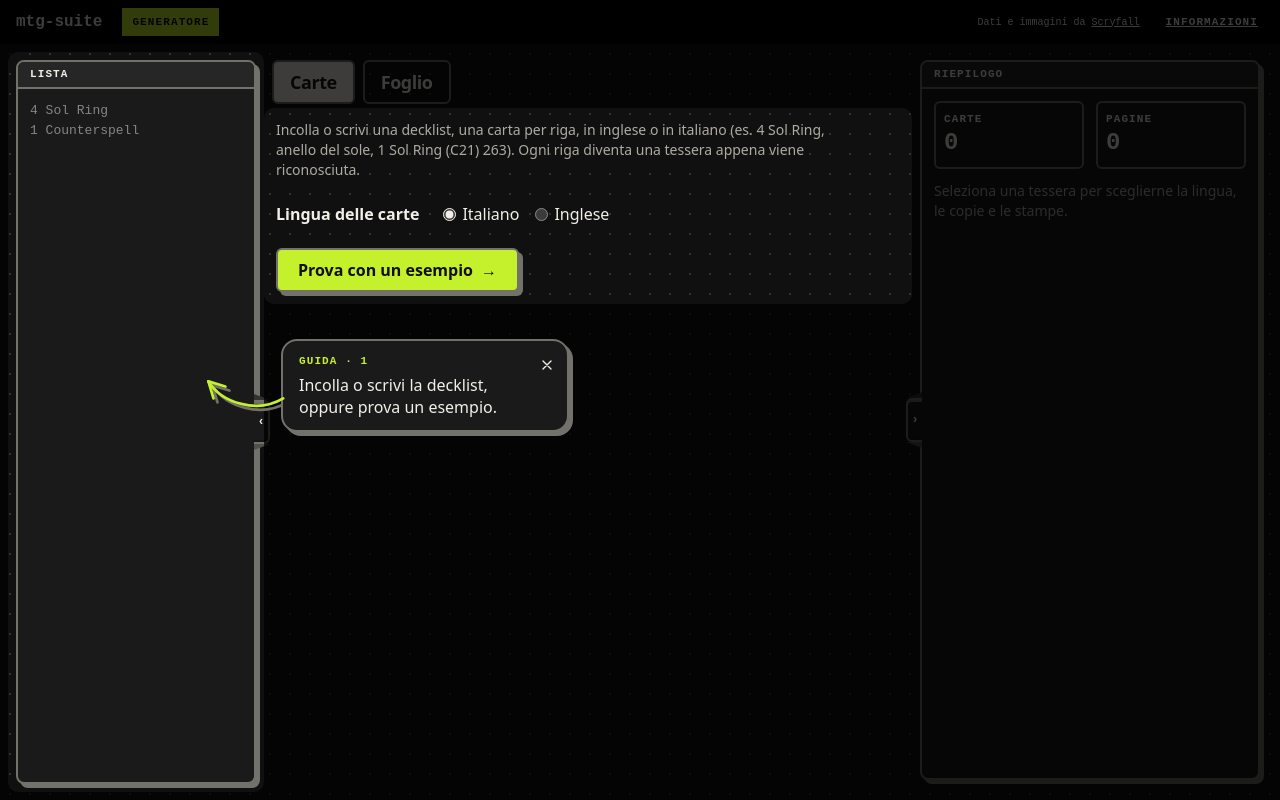
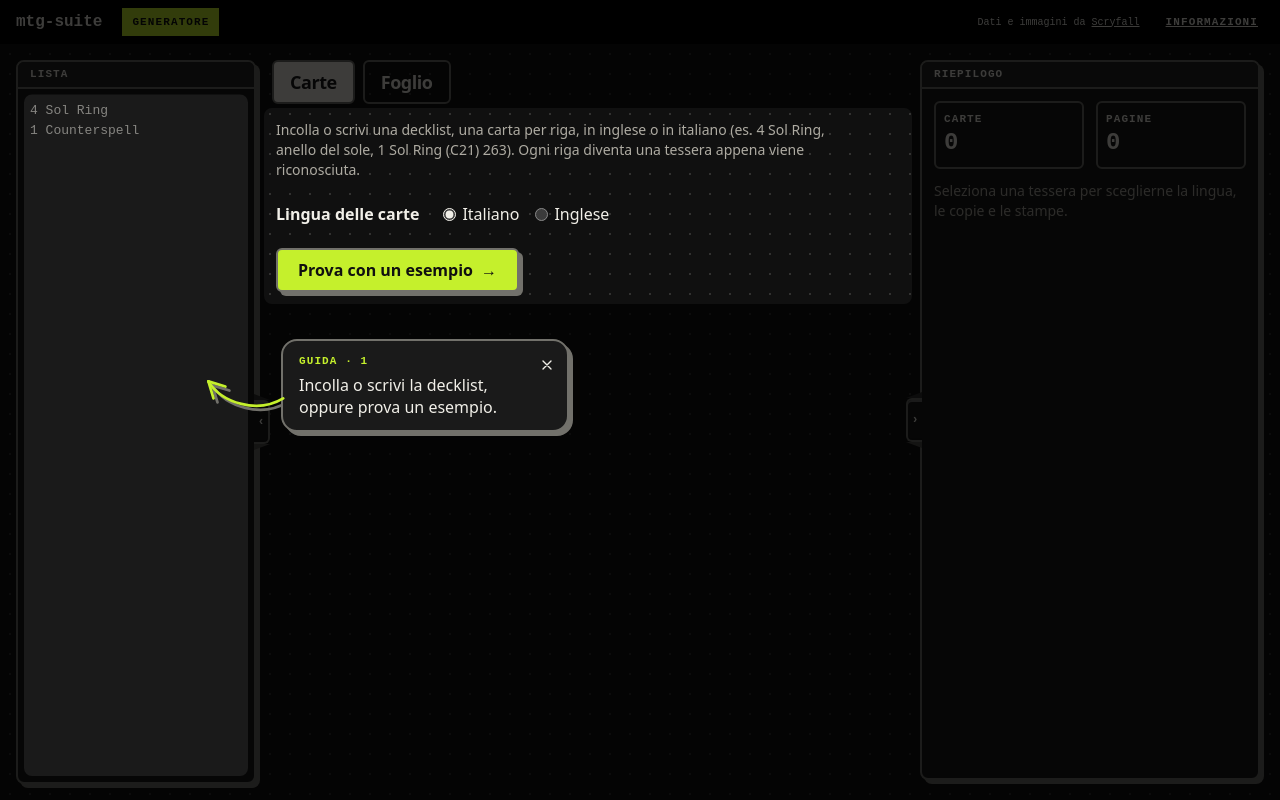
Before and after one commit to mattesalva93/leyline, a React (Vite) app in the folder packages/web/: page /proxy in a window 1280 px wide. Built offline with nearby package versions, Linux system fonts and the light colour scheme.

Commit message:
fix: light a spotlit control inside its board panel, the dimming framing it like a padding

```diff
--- a/packages/web/src/workspace/guide/GuideSpotlight.tsx
+++ b/packages/web/src/workspace/guide/GuideSpotlight.tsx
@@ -7,11 +7,16 @@ const SPOTLIT_ATTRIBUTE = 'data-guide-spotlight';
 /** Marks an element the spotlight of the guide leaves lit and clickable. */
 export const GUIDE_SPOTLIT = { [SPOTLIT_ATTRIBUTE]: '' } as const;
 
-/** How far the light reaches past a lit box, in CSS px: clear of its hard shadow. */
-const LIGHT_MARGIN_PX = 8;
-const LIGHT_CORNER_RADIUS_PX = 10;
+/**
+ * How far the light reaches past a spotlit element, in CSS px: out past one standing free, clear
+ * of its controls' hard shadows; in from the edges of one inside a board panel, so the dimming
+ * frames it inside its box like a padding and keeps off the panel's own controls (its fold
+ * button, its edge tab).
+ */
+const LIGHT_MARGIN_PX = { standingFree: 8, insideABoardPanel: -6 } as const;
+const LIGHT_CORNER_RADIUS_PX = 8;
 
-/** `rect` grown by `marginPx` on every side. */
+/** `rect` grown by `marginPx` on every side, or shrunk by a negative one. */
 function grown(rect: DOMRect, marginPx: number): DOMRect {
   return new DOMRect(
     rect.x - marginPx,
@@ -50,62 +55,47 @@ function screenWithHoles(holes: readonly string[]): string {
   return `path(evenodd, '${[screen, ...holes].join(' ')}')`;
 }
 
-/**
- * Where the spotlight lets light and clicks through: the light over the whole box each spotlit
- * element sits in (its board panel, with its border and shadow), the clicks over the spotlit
- * element alone. Between the two the page looks lit but takes no click, as a padding inside
- * the box: a panel's own controls (its fold button, its edge tab) wait for the guided step.
- */
-function spotlightClipPaths(): { readonly light: string; readonly clicks: string } {
-  const spotlit = [...document.querySelectorAll(`[${SPOTLIT_ATTRIBUTE}]`)].filter((element) =>
-    isOnScreen(element.getBoundingClientRect()),
-  );
-  const boxes = spotlit.map((element) => {
-    const box = (boardPanelHolding(element) ?? element).getBoundingClientRect();
-    return roundedRectOver(grown(box, LIGHT_MARGIN_PX), LIGHT_CORNER_RADIUS_PX);
-  });
-  const elements = spotlit.map((element) => roundedRectOver(element.getBoundingClientRect(), 0));
-  return { light: screenWithHoles(boxes), clicks: screenWithHoles(elements) };
+/** Where the spotlight lets light and clicks through: a hole over each spotlit element. */
+function spotlightClipPath(): string {
+  const lights = [...document.querySelectorAll(`[${SPOTLIT_ATTRIBUTE}]`)]
+    .map((element) => {
+      const margin = boardPanelHolding(element)
+        ? LIGHT_MARGIN_PX.insideABoardPanel
+        : LIGHT_MARGIN_PX.standingFree;
+      return grown(element.getBoundingClientRect(), margin);
+    })
+    .filter(isOnScreen)
+    .map((light) => roundedRectOver(light, LIGHT_CORNER_RADIUS_PX));
+  return screenWithHoles(lights);
 }
 
 /**
  * The page dimmed and deaf to the pointer while the guided step's control `control` shows, but for
- * the elements marked `GUIDE_SPOTLIT`, lit in their boxes (see `spotlightClipPaths`). A clip path
- * cuts the holes, and a cut-out part takes no click. The holes follow their elements as the page
- * moves under them. Once the control
- * is out of sight (its panel folded), the bubble with its X goes with it, so the dimming goes too:
- * it never holds the page with no way out.
+ * the elements marked `GUIDE_SPOTLIT` (see `LIGHT_MARGIN_PX`). A clip path cuts the holes, and a
+ * cut-out part takes no click. The holes follow their elements as the page moves under them. Once
+ * the control is out of sight (its panel folded), the bubble with its X goes with it, so the
+ * dimming goes too: it never holds the page with no way out.
  */
 export function GuideSpotlight({ control }: { readonly control: RefObject<HTMLElement | null> }) {
-  const [clipPaths, setClipPaths] = useState<ReturnType<typeof spotlightClipPaths> | null>(null);
+  const [clipPath, setClipPath] = useState<string | null>(null);
   useEffect(() => {
     let frame = 0;
     const follow = () => {
       const controlBox = control.current?.getBoundingClientRect();
-      const next = controlBox && isOnScreen(controlBox) ? spotlightClipPaths() : null;
-      // Unchanged paths keep the same state, so a still page renders nothing each frame.
-      setClipPaths((current) =>
-        current?.light === next?.light && current?.clicks === next?.clicks ? current : next,
-      );
+      // An unchanged path is the same state, so a still page renders nothing each frame.
+      setClipPath(controlBox && isOnScreen(controlBox) ? spotlightClipPath() : null);
       frame = requestAnimationFrame(follow);
     };
     follow();
     return () => cancelAnimationFrame(frame);
   }, [control]);
-  if (clipPaths === null) return null;
+  if (clipPath === null) return null;
   return createPortal(
-    <>
-      <div
-        aria-hidden="true"
-        className="pointer-events-none fixed inset-0 z-40 animate-fade-in bg-spotlight-dimming"
-        style={{ clipPath: clipPaths.light }}
-      />
-      <div
-        aria-hidden="true"
-        className="fixed inset-0 z-40"
-        style={{ clipPath: clipPaths.clicks }}
-      />
-    </>,
+    <div
+      aria-hidden="true"
+      className="fixed inset-0 z-40 animate-fade-in bg-spotlight-dimming"
+      style={{ clipPath }}
+    />,
     document.body,
   );
 }
```
